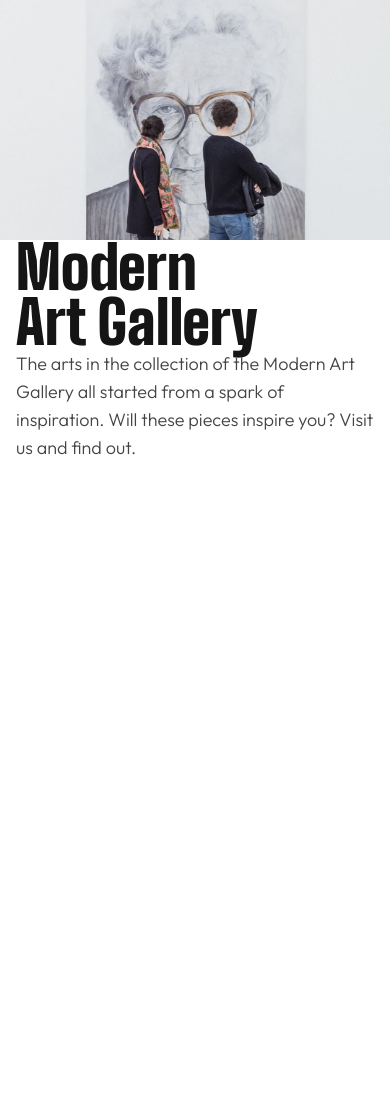
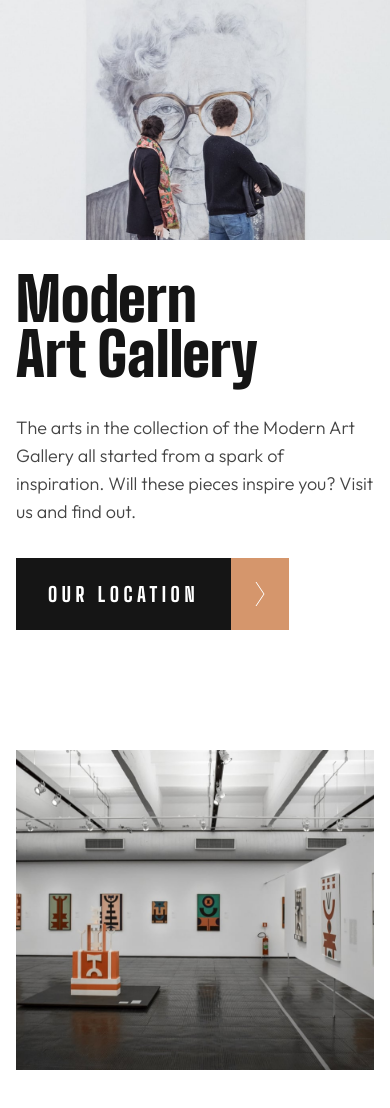
Before and after one commit to estevaz12/art-gallery, a Next.js app: page / in a window 390 px wide. Shown: the top 1108 px of the page. Before the commit the page ends 844 px from the top, so only its background shows below. Built offline with nearby package versions, Linux system fonts and the light colour scheme.

Commit message:
finished mobile header; started mobile main content

```diff
--- a/app/globals.css
+++ b/app/globals.css
@@ -42,11 +42,6 @@
     /* @apply text-black text-lg font-light; */
   }
 
-  button {
-    @apply bg-black text-white font-heading font-extrabold text-xl leading-none text-center py-6 px-8;
-    letter-spacing: 0.2275em;
-  }
-
   button:hover {
     @apply bg-gold;
   }
--- a/app/layout.js
+++ b/app/layout.js
@@ -1,5 +1,6 @@
 import { Outfit, Big_Shoulders_Display } from 'next/font/google';
 import './globals.css';
+import Header from '@/components/Header';
 
 const outfit = Outfit({ subsets: ['latin'], variable: '--font-outfit' });
 const shoulders = Big_Shoulders_Display({
@@ -14,7 +15,11 @@ export const metadata = {
 export default function RootLayout({ children }) {
   return (
     <html lang='en' className={`${outfit.variable} ${shoulders.variable}`}>
-      <body>{children}</body>
+      <body className='container mx-auto px-4 lg:px-[10.25rem]'>
+        <Header />
+
+        {children}
+      </body>
     </html>
   );
 }
--- a/app/page.js
+++ b/app/page.js
@@ -1,9 +1,15 @@
-import Header from '@/components/Header';
+import Image from 'next/image';
 
 export default function Home() {
   return (
-    <main className='container mx-auto px-4 lg:px-[10.25rem]'>
-      <Header />
+    <main className='my-[7.5rem] lg:my-[11.25rem]'>
+      <Image
+        src='/image-grid-1.jpg'
+        alt='Image of art gallery'
+        width={635}
+        height={400}
+        className='max-md:h-80 max-md:w-auto max-md:object-cover'
+      />
     </main>
   );
 }
--- /dev/null
+++ b/components/Button.js
@@ -0,0 +1,14 @@
+import Arrow from '@/public/icon-arrow-right.svg';
+
+export default function Button() {
+  return (
+    <button className='flex group'>
+      <div className=' bg-black group-hover:bg-gold text-white font-heading font-extrabold text-xl leading-6 text-center  tracking-[0.2275em] py-6 px-8'>
+        OUR LOCATION
+      </div>
+      <div className='bg-gold group-hover:bg-black p-6'>
+        <Arrow />
+      </div>
+    </button>
+  );
+}
--- a/components/Header.js
+++ b/components/Header.js
@@ -1,9 +1,10 @@
 import Image from 'next/image';
 import Logo from './Logo';
+import Button from './Button';
 
 export default function Header() {
   return (
-    <header>
+    <header className='space-y-8'>
       <Image
         src='/image-hero.jpg'
         alt='Image of people looking at art'
@@ -17,6 +18,7 @@ export default function Header() {
         spark of inspiration. Will these pieces inspire you? Visit us and find
         out.
       </p>
+      <Button />
     </header>
   );
 }
```
Also changed, not shown: public/icon-arrow-left.svg (deleted), public/icon-arrow-right.svg (added).
